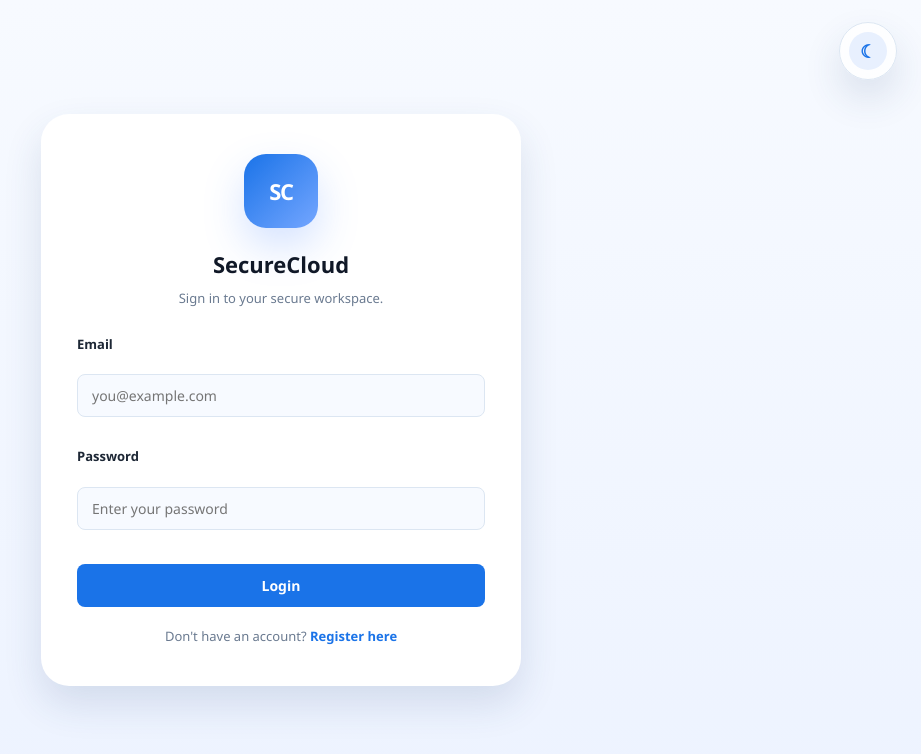
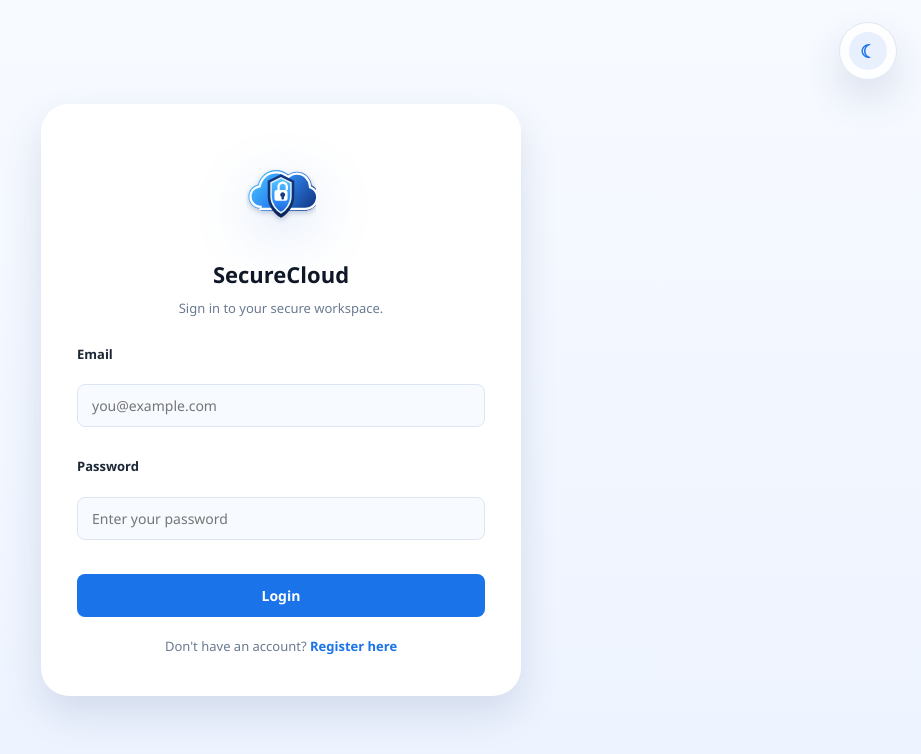
Before and after one commit to Yash07-pixel/SecureCloud, a React (Create React App) app in the folder frontend/: page /login in a window 1280 px wide. Shown: the top 754 px of the page, without its empty margins (359-1280 px from the left). Built offline with nearby package versions, Linux system fonts and the light colour scheme; the HTML template or start-up script is replaced by a standard one.

Commit message:
logo update

```diff
--- a/frontend/public/index.html
+++ b/frontend/public/index.html
@@ -2,14 +2,14 @@
 <html lang="en">
   <head>
     <meta charset="utf-8" />
-    <link rel="icon" href="%PUBLIC_URL%/favicon.ico" />
+    <link rel="icon" type="image/svg+xml" href="%PUBLIC_URL%/logo-mark.svg" />
     <meta name="viewport" content="width=device-width, initial-scale=1" />
     <meta name="theme-color" content="#000000" />
     <meta
       name="description"
       content="SecureCloud encrypted file storage"
     />
-    <link rel="apple-touch-icon" href="%PUBLIC_URL%/logo192.png" />
+    <link rel="apple-touch-icon" href="%PUBLIC_URL%/logo-mark.svg" />
     <!--
       manifest.json provides metadata used when your web app is installed on a
       user's mobile device or desktop. See https://developers.google.com/web/fundamentals/web-app-manifest/
--- a/frontend/src/pages/Dashboard.js
+++ b/frontend/src/pages/Dashboard.js
@@ -229,8 +229,11 @@ function Dashboard() {
     <div className="dashboard-container">
       <div className="sidebar">
         <div className="sidebar-logo">
-          <span className="sidebar-kicker">Encrypted Workspace</span>
-          <span>SecureCloud</span>
+          <img className="sidebar-logo-mark" src="/logo-mark.svg" alt="SecureCloud logo" />
+          <div className="sidebar-logo-copy">
+            <span className="sidebar-kicker">Encrypted Workspace</span>
+            <span>SecureCloud</span>
+          </div>
         </div>
 
         <div className="sidebar-nav">
--- a/frontend/src/pages/Login.js
+++ b/frontend/src/pages/Login.js
@@ -24,9 +24,7 @@ function Login() {
   return (
     <div className="auth-container">
       <div className="auth-card auth-card-single">
-        <div className="auth-brand-mark auth-brand-mark-center" aria-hidden="true">
-          <span className="auth-brand-core">SC</span>
-        </div>
+        <img className="auth-logo-image" src="/logo-mark.svg" alt="SecureCloud logo" />
         <h1 className="auth-title auth-title-center">SecureCloud</h1>
         <p className="auth-tagline auth-tagline-center">Sign in to your secure workspace.</p>
 
--- a/frontend/src/pages/Register.js
+++ b/frontend/src/pages/Register.js
@@ -38,9 +38,7 @@ function Register() {
   return (
     <div className="auth-container">
       <div className="auth-card auth-card-single">
-        <div className="auth-brand-mark auth-brand-mark-center" aria-hidden="true">
-          <span className="auth-brand-core">SC</span>
-        </div>
+        <img className="auth-logo-image" src="/logo-mark.svg" alt="SecureCloud logo" />
         <h1 className="auth-title auth-title-center">SecureCloud</h1>
         <p className="auth-tagline auth-tagline-center">Create your account and start protecting your files.</p>
 
--- a/frontend/src/pages/SharedWithMe.js
+++ b/frontend/src/pages/SharedWithMe.js
@@ -117,8 +117,11 @@ function SharedWithMe() {
     <div className="dashboard-container">
       <div className="sidebar">
         <div className="sidebar-logo">
-          <span className="sidebar-kicker">Encrypted Workspace</span>
-          <span>SecureCloud</span>
+          <img className="sidebar-logo-mark" src="/logo-mark.svg" alt="SecureCloud logo" />
+          <div className="sidebar-logo-copy">
+            <span className="sidebar-kicker">Encrypted Workspace</span>
+            <span>SecureCloud</span>
+          </div>
         </div>
         <div className="sidebar-nav">
           <div className="nav-item" onClick={() => navigate('/dashboard')}>
--- a/frontend/src/pages/Starred.js
+++ b/frontend/src/pages/Starred.js
@@ -95,8 +95,11 @@ function Starred() {
     <div className="dashboard-container">
       <div className="sidebar">
         <div className="sidebar-logo">
-          <span className="sidebar-kicker">Encrypted Workspace</span>
-          <span>SecureCloud</span>
+          <img className="sidebar-logo-mark" src="/logo-mark.svg" alt="SecureCloud logo" />
+          <div className="sidebar-logo-copy">
+            <span className="sidebar-kicker">Encrypted Workspace</span>
+            <span>SecureCloud</span>
+          </div>
         </div>
         <div className="sidebar-nav">
           <div className="nav-item" onClick={() => navigate('/dashboard')}>
--- a/frontend/src/pages/Trash.js
+++ b/frontend/src/pages/Trash.js
@@ -97,8 +97,11 @@ function Trash() {
     <div className="dashboard-container">
       <div className="sidebar">
         <div className="sidebar-logo">
-          <span className="sidebar-kicker">Encrypted Workspace</span>
-          <span>SecureCloud</span>
+          <img className="sidebar-logo-mark" src="/logo-mark.svg" alt="SecureCloud logo" />
+          <div className="sidebar-logo-copy">
+            <span className="sidebar-kicker">Encrypted Workspace</span>
+            <span>SecureCloud</span>
+          </div>
         </div>
         <div className="sidebar-nav">
           <div className="nav-item" onClick={() => navigate('/dashboard')}>
--- a/frontend/src/styles.css
+++ b/frontend/src/styles.css
@@ -263,6 +263,15 @@ body {
   border-radius: 28px;
 }
 
+.auth-logo-image {
+  display: block;
+  width: 96px;
+  height: 96px;
+  margin: 0 auto 18px;
+  object-fit: contain;
+  filter: drop-shadow(0 16px 28px rgba(33, 99, 210, 0.18));
+}
+
 .auth-brand-mark-center {
   margin: 0 auto 20px;
 }
@@ -305,6 +314,22 @@ body {
   padding: 24px 24px;
   border-bottom: 1px solid #f0f0f0;
   letter-spacing: -0.5px;
+  display: flex;
+  align-items: center;
+  gap: 14px;
+}
+
+.sidebar-logo-copy {
+  display: flex;
+  flex-direction: column;
+  gap: 4px;
+}
+
+.sidebar-logo-mark {
+  width: 48px;
+  height: 48px;
+  flex-shrink: 0;
+  object-fit: contain;
 }
 
 .nav-section {
```
Also changed, not shown: frontend/public/logo-mark.svg (added), frontend/public/manifest.json.
